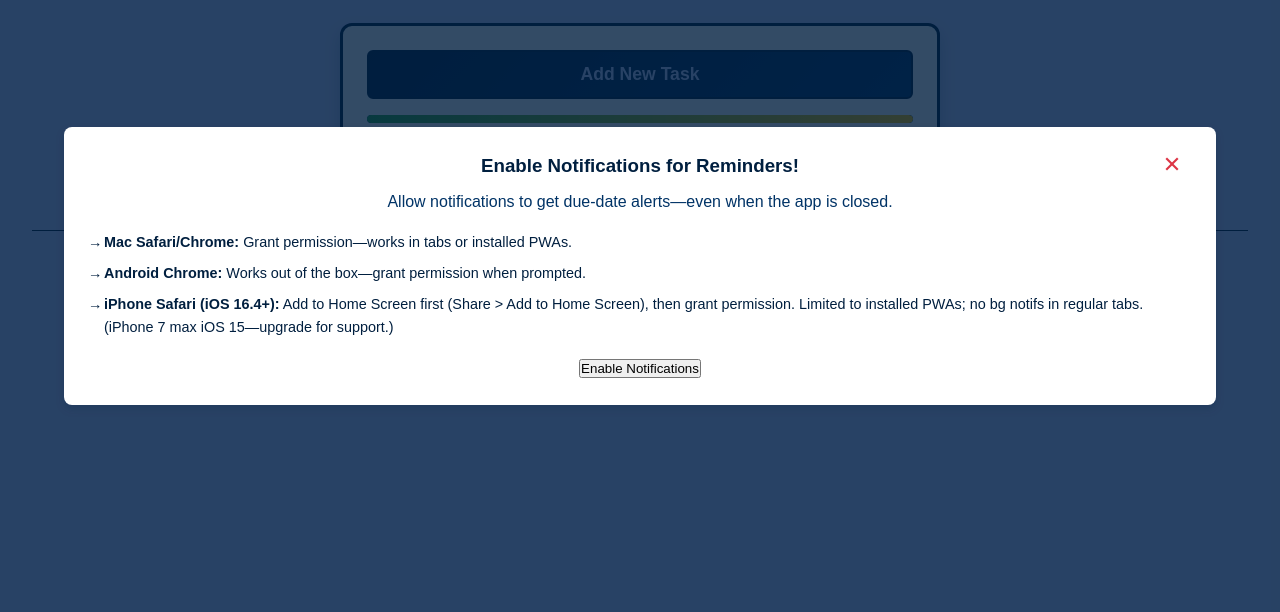
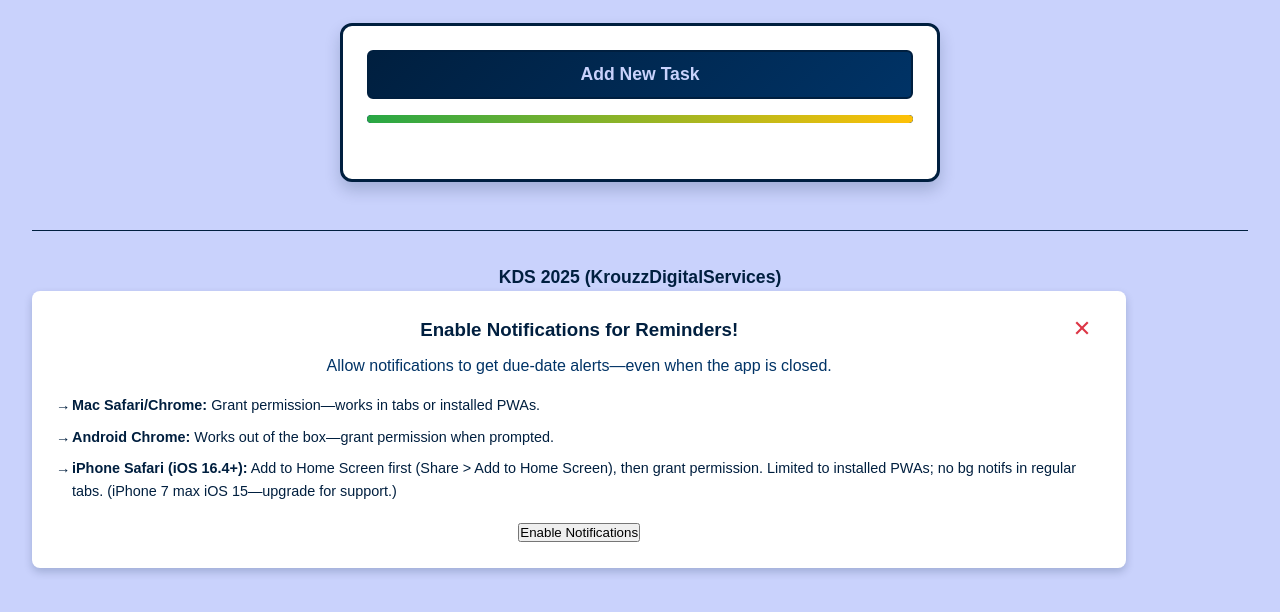
Before and after one commit to KrouzzLife/todo-reminder, a plain HTML site: page index.html in a window 1280 px wide. Shown: the part 134-746 px from the top of the page. Drawn offline with Linux system fonts and the light colour scheme; no server answers.

Commit message:
good to go

```diff
--- a/style.css
+++ b/style.css
@@ -265,21 +265,6 @@
     color: var(--light-navy);
   }
 
-  /* Notification Guide Styles (overrides inline for consistency) */
-  #notification-guide {
-    position: fixed;
-    top: 0;
-    left: 0;
-    width: 100%;
-    height: 100%;
-    background: rgba(0, 31, 63, 0.8);
-    display: flex;
-    align-items: center;
-    justify-content: center;
-    z-index: 1000;
-    animation: fadeIn 0.3s ease;
-  }
-
   #notification-guide .guide-content {
     background: var(--white);
     padding: 1.5rem;
@@ -300,23 +285,7 @@
     justify-content: flex-end;
   }
 
-  .guide-close-btn {
-    background: transparent;
-    border: 0;
-    outline: none;
-    cursor: pointer;
-    padding: 0;
-    width: 24px;
-    height: 24px;
-  }
 
-  .guide-close-btn:hover .close-icon {
-    fill: #a71e25; /* Darker red on hover */
-  }
-
-  .guide-close-btn:focus-visible {
-    outline: none;  /* Remove navy focus ring to avoid box; consider custom indicator for accessibility if needed */
-  }
 
   #notification-guide .guide-content h3 {
     color: var(--navy);
@@ -350,18 +319,22 @@
     font-weight: bold;
   }
 
+
   #notification-guide > button {
     background: var(--navy);
     color: var(--light-blue);
     border: none;
-    padding: 0.75rem 1.5rem;
+    padding: 0.85rem 1.7rem;
     border-radius: 4px;
     cursor: pointer;
     font-weight: bold;
+    margin-top: 10px;
     width: 100%;
-    margin-top: 10px;
+    height: 100%;
+    display: flex;
+    align-items: center;
+    justify-content: center;
     z-index: 1001; /* Ensures button is tappable over backdrop */
-    pointer-events: auto;  /* Ensures taps register */
   }
 
   .guide-close-btn {
@@ -371,6 +344,7 @@
     width: 100%;
     margin-top: 5px;
   }
+
 
   .hidden {
     display: none !important;
```
